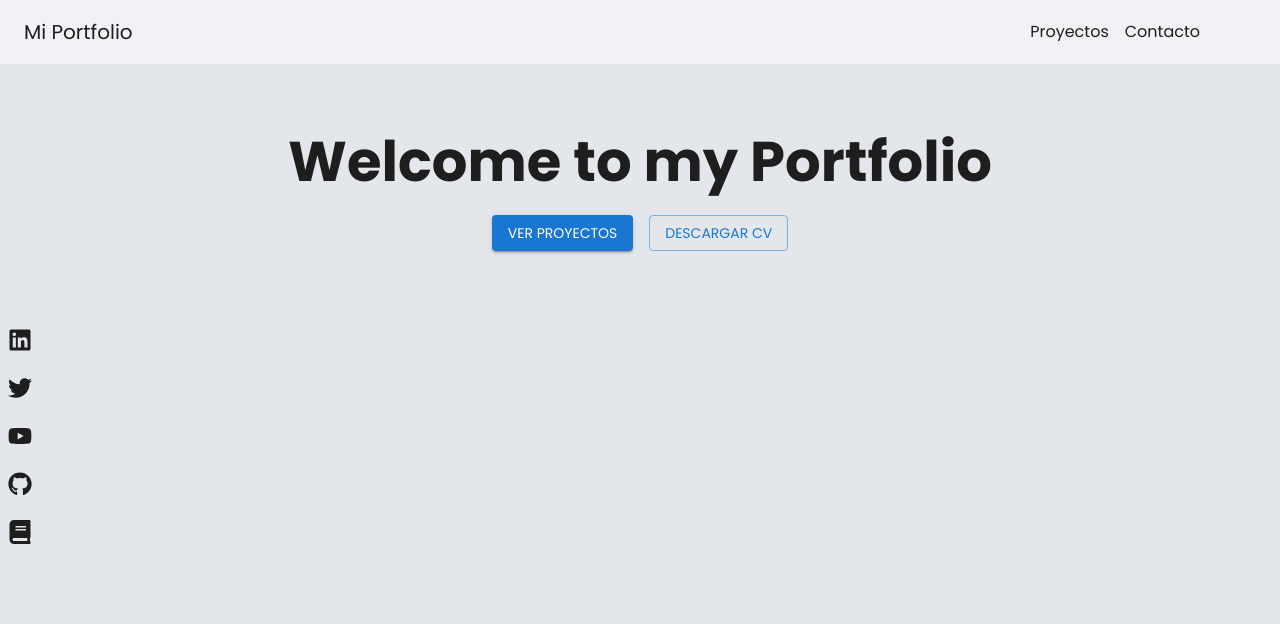
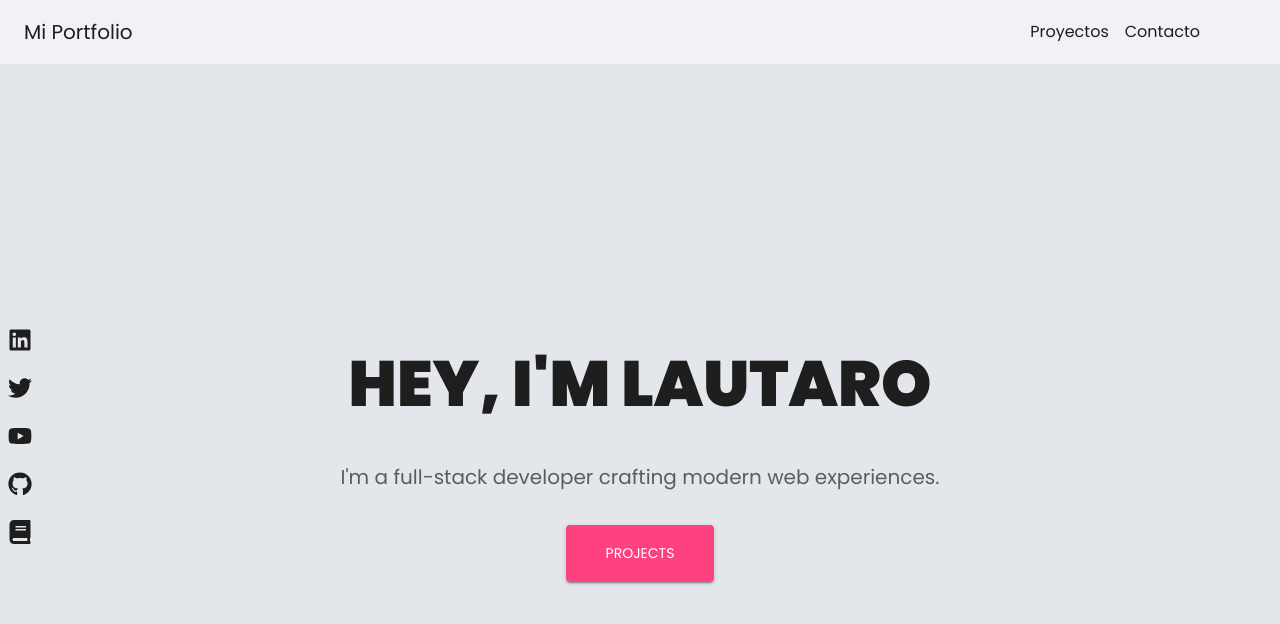
Before and after one commit to sanchezchandialf/myportfolio, a React (Vite) app: page / in a window 1280 px wide. Shown: the top 624 px of the page. Built offline with nearby package versions, Linux system fonts and the light colour scheme; some icons are missing.

Commit message:
feat: update hero section

```diff
--- a/src/components/Hero.tsx
+++ b/src/components/Hero.tsx
@@ -1,15 +1,17 @@
 import Box from '@mui/material/Box';
 import Typography from '@mui/material/Typography';
 import Button from '@mui/material/Button';
-import Stack from '@mui/material/Stack';
 
 const Hero = () => (
   <Box
     id="hero"
     sx={(theme) => ({
       height: '100vh',
+      display: 'flex',
+      flexDirection: 'column',
+      alignItems: 'center',
+      justifyContent: 'center',
       textAlign: 'center',
-      py: { xs: 4, md: 8 },
       px: 2,
       backgroundColor: theme.palette.background.paper,
     })}
@@ -18,24 +20,31 @@ const Hero = () => (
       variant="h2"
       component="h1"
       gutterBottom
-      sx={{ fontSize: { xs: '2rem', md: '3.5rem' } }}
+      sx={{
+        fontWeight: 900,
+        fontSize: { xs: '2.5rem', md: '4rem' },
+      }}
     >
-      Welcome to my Portfolio
+      HEY, I'M LAUTARO
     </Typography>
-    <Stack direction="row" spacing={2} justifyContent="center" sx={{ mt: 2 }}>
-      <Button variant="contained" href="#projects">
-        Ver proyectos
-      </Button>
-      <Button
-        variant="outlined"
-        color="primary"
-        href="/cv.pdf"
-        target="_blank"
-        rel="noopener"
-      >
-        Descargar CV
-      </Button>
-    </Stack>
+    <Typography
+      variant="h6"
+      sx={{
+        maxWidth: '700px',
+        color: 'text.secondary',
+        mt: 2,
+      }}
+    >
+      I'm a full-stack developer crafting modern web experiences.
+    </Typography>
+    <Button
+      variant="contained"
+      color="secondary"
+      href="#projects"
+      sx={{ mt: 4, px: 5, py: 2 }}
+    >
+      PROJECTS
+    </Button>
   </Box>
 );
 
```
